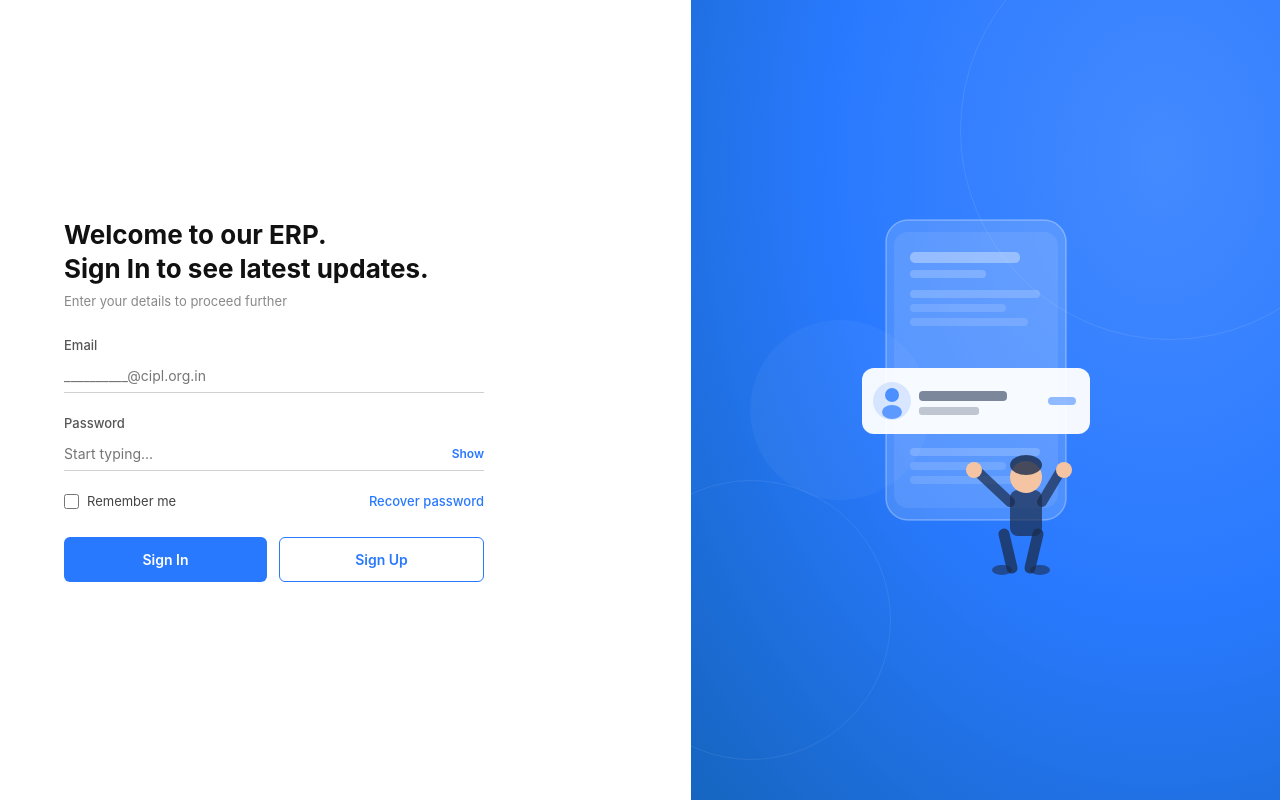
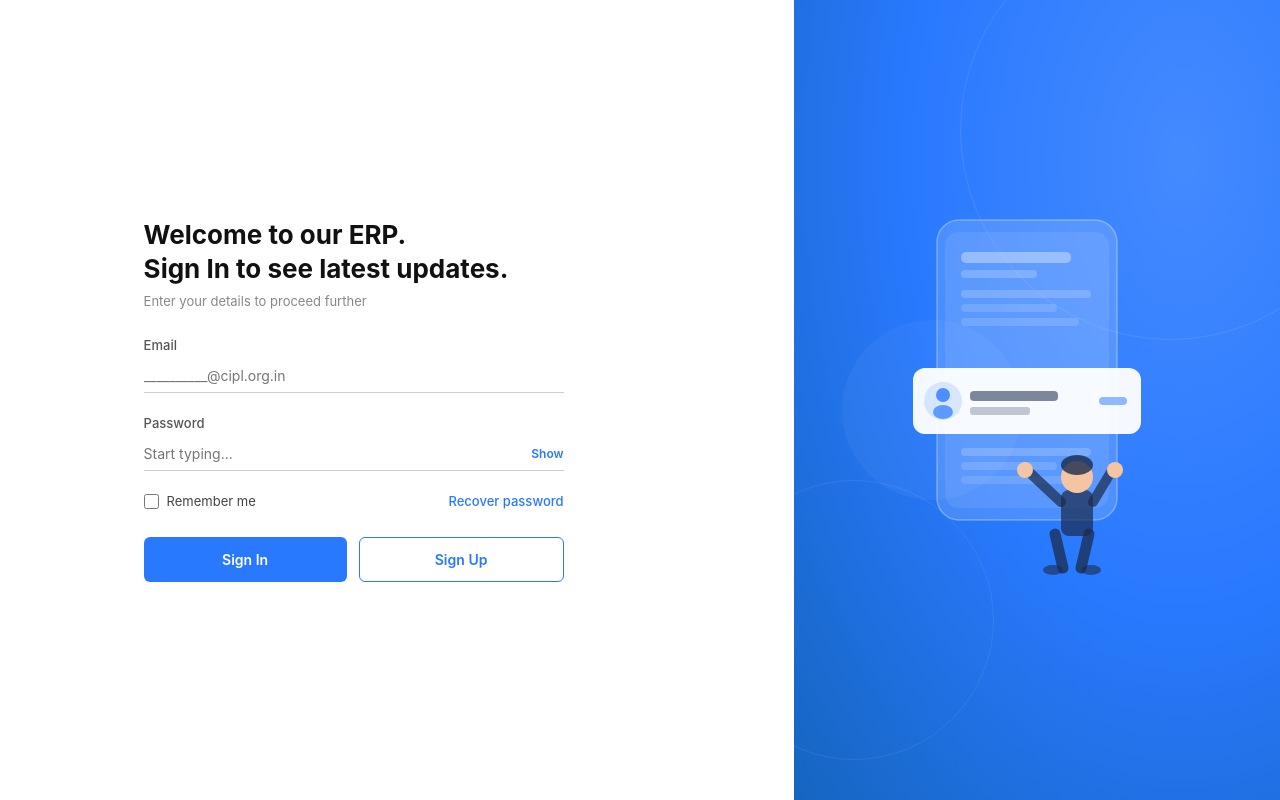
Before and after one commit to Arjuyx-gif/ERP, a React (Vite) app: page /login in a window 1280 px wide. Built offline with nearby package versions, Linux system fonts and the light colour scheme.

Commit message:
Improved Layout

```diff
--- a/src/pages/auth/AuthLayout.jsx
+++ b/src/pages/auth/AuthLayout.jsx
@@ -40,8 +40,8 @@ const styles = {
     display: "flex",
     flexDirection: "column",
     justifyContent: "center",
-    alignItems: "flex-start",
-    padding: "60px 64px",
+    alignItems: "flex-end",
+    padding: "60px 230px 60px 48px",
     backgroundColor: "#ffffff",
     minWidth: 0,
   },
@@ -50,7 +50,7 @@ const styles = {
     maxWidth: 420,
   },
   rightPanel: {
-    width: "46%",
+    width: "38%",
     flexShrink: 0,
     backgroundColor: "#2979FF",
     backgroundImage: "radial-gradient(ellipse at 80% 20%, #448AFF 0%, #2979FF 50%, #1565C0 100%)",
```
